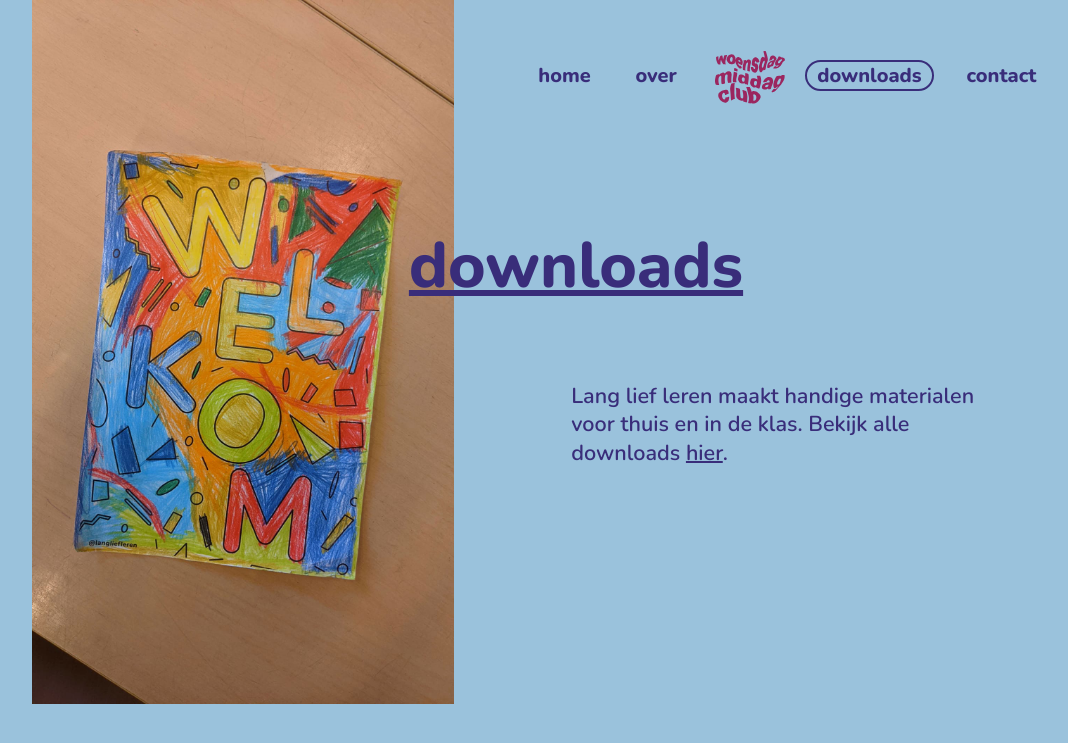
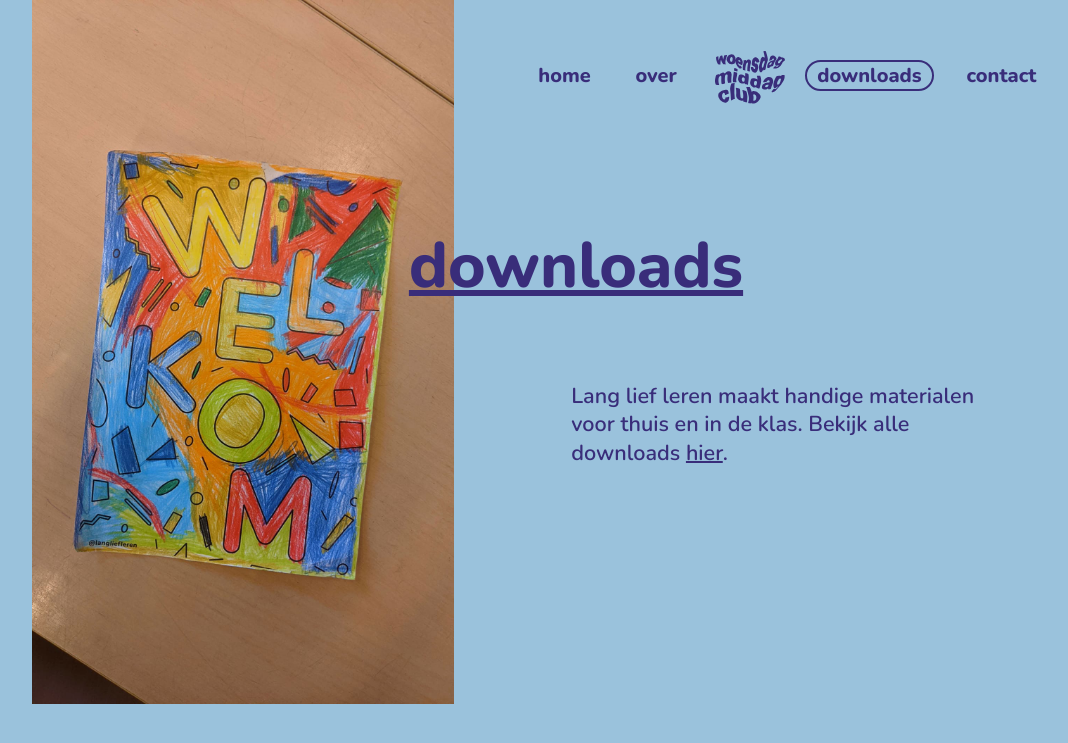
Before and after one commit to holleboom/langliefleren, a Jekyll site: the page built from downloads/index.md, in a window 1280 px wide. Shown: the top 743 px of the page, without its empty margins (64-1132 px from the left). Built offline with Jekyll 4.4.1, drawn with Linux system fonts in a browser that asks for light colours.

Commit message:
no message

```diff
--- a/css/styles.scss
+++ b/css/styles.scss
@@ -26,9 +26,7 @@
 		}
 		* {
 			color: $pink;
-			svg {
 				fill:$pink;
-			}
 		}
 	}
 	&[class^='woensdagmiddagclub'] {
@@ -37,9 +35,7 @@
 			outline-color: $blueDark;
 		}
 		* { color: $blueDark;
-			svg {
 				fill:$blueDark;
-			}
 		}
 
 		.cp-button, .cp-inline {
@@ -72,9 +68,9 @@
 			outline-color: $blueDark;
 		}
 		* { color: $blueDark;
-			svg {
+
 				fill:$blueDark;
-			}
+
 		}
 	}
 	&.contact {
@@ -84,9 +80,9 @@
 		}
 		* {
 			color: $yellow;
-			svg {
+
 				fill:$yellow;
-			}
+
 		}
 	}
 
```
